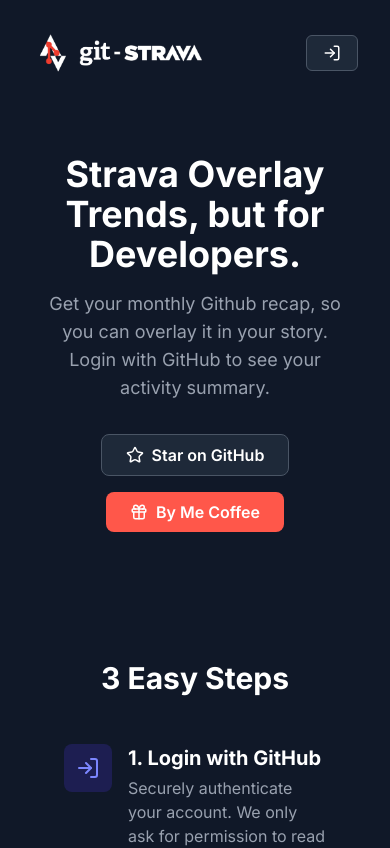
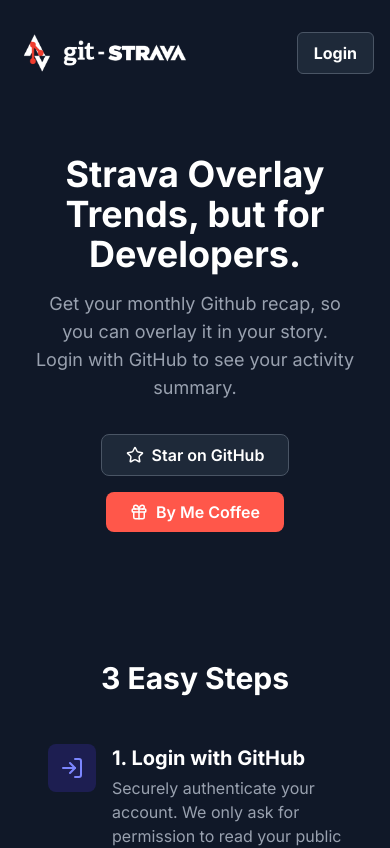
Before and after one commit to zumaku/git-strava, a Next.js app: page / in a window 390 px wide. Shown: the top 848 px of the page. Built offline with nearby package versions, Linux system fonts and the light colour scheme; no server answers.

Commit message:
feat: update reponsive

```diff
--- a/app/components/AuthButton.tsx
+++ b/app/components/AuthButton.tsx
@@ -33,7 +33,7 @@
           className="flex items-center gap-2 bg-gray-800 hover:bg-gray-700 border border-gray-600 text-white font-bold py-2 px-4 rounded-md transition-colors"
         >
           <LogOut size={18} />
-          <p className='hidden sm:block'>Logout</p>
+          <p className='hidden sm:block' >Logout</p>
         </button>
       </div>
     );
@@ -45,8 +45,8 @@
       onClick={() => signIn('github')}
       className="flex items-center gap-2 bg-gray-800 hover:bg-gray-700 border border-gray-600 text-white font-bold py-2 px-4 rounded-md transition-colors"
     >
-      <LogIn size={18} />
-      <p className='hidden sm:block'>Login with GitHub</p>
+      <LogIn className='hidden sm:block' size={18} />
+      Login
     </button>
   );
 }
--- a/app/page.tsx
+++ b/app/page.tsx
@@ -12,7 +12,7 @@
   const { status } = useSession();
 
   return (
-    <main className="flex min-h-screen flex-col items-center p-8 bg-gray-900">
+    <main className="flex min-h-screen flex-col items-center px-4 py-8 bg-gray-900">
       <nav className="w-full flex justify-between items-center">
         {/* <h1 className="text-2xl font-bold text-white">Git-Strava</h1> */}
         <Image src={'/git-strava primary logo.png'} width={170} height={50} alt='Git-Starava Primary Logo' />
```
